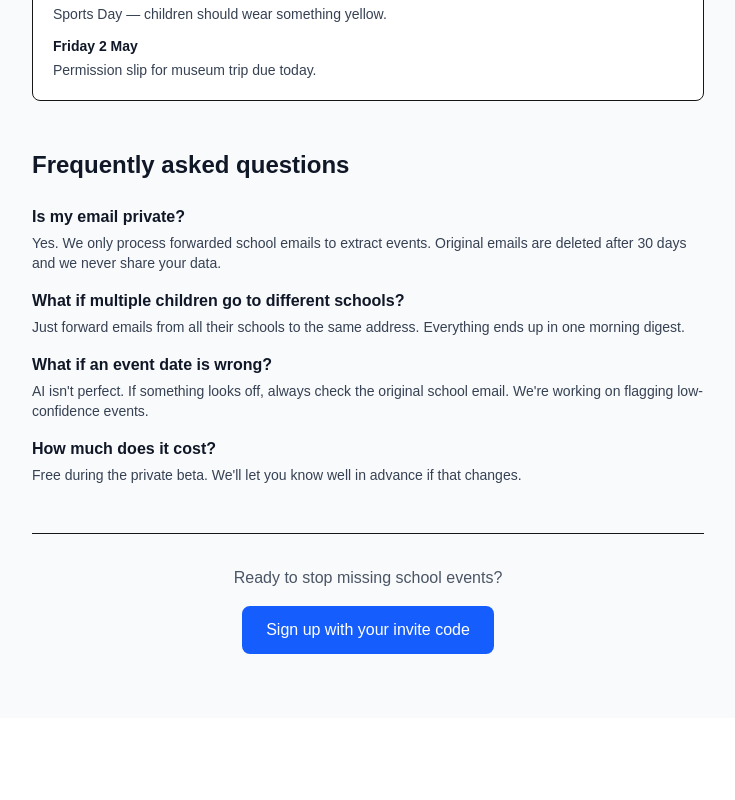
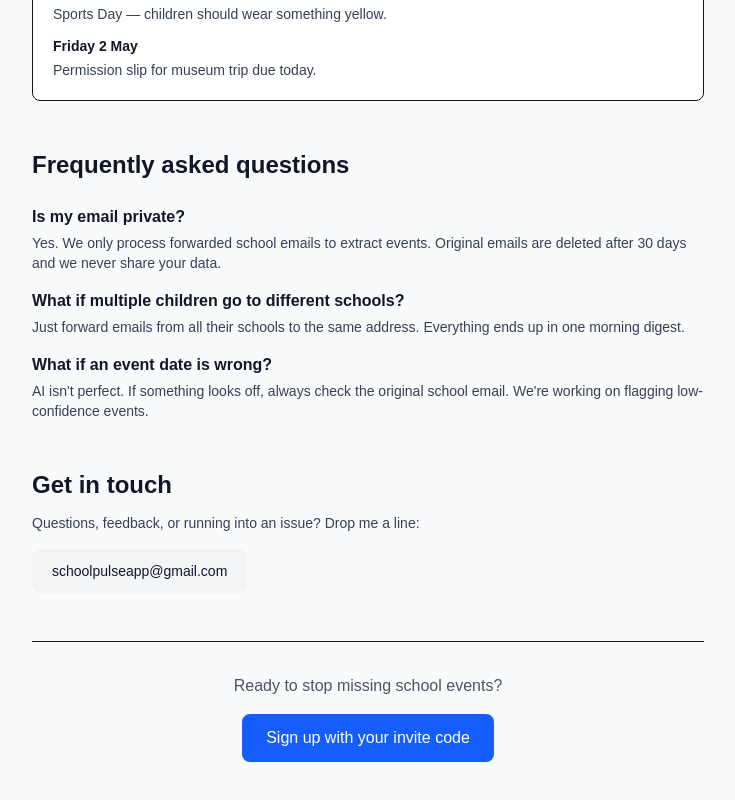
Before and after one commit to lukasbecker36-dot/schoolbrief, a Next.js app: page /how-it-works in a window 1280 px wide. Shown: the part 1757-2557 px from the top of the page, without its empty margins (272-1007 px from the left). Before the commit the page ends 2475 px from the top, so only its background shows below. Built offline with nearby package versions, Linux system fonts and the light colour scheme.

Commit message:
remove cost mention, add contact

```diff
--- a/app/how-it-works/page.tsx
+++ b/app/how-it-works/page.tsx
@@ -103,13 +103,16 @@ export default function HowItWorks() {
                 <p className="font-semibold text-gray-900 mb-1">What if an event date is wrong?</p>
                 <p className="text-gray-700 text-sm">AI isn't perfect. If something looks off, always check the original school email. We're working on flagging low-confidence events.</p>
               </div>
-              <div>
-                <p className="font-semibold text-gray-900 mb-1">How much does it cost?</p>
-                <p className="text-gray-700 text-sm">Free during the private beta. We'll let you know well in advance if that changes.</p>
-              </div>
+
             </div>
           </section>
-
+          <section>
+            <h2 className="text-2xl font-bold mb-3 text-gray-900">Get in touch</h2>
+            <p className="text-gray-700 mb-4 text-sm">Questions, feedback, or running into an issue? Drop me a line:</p>
+            <a href="mailto:schoolpulseapp@gmail.com" className="inline-block bg-gray-100 hover:bg-gray-200 text-gray-900 rounded-lg px-5 py-3 font-medium text-sm">
+              schoolpulseapp@gmail.com
+            </a>
+          </section>
           <section className="text-center pt-8 border-t">
             <p className="text-gray-600 mb-4">Ready to stop missing school events?</p>
             <a href="/" className="inline-block bg-blue-600 text-white rounded-lg px-6 py-3 font-medium">Sign up with your invite code</a>
```
